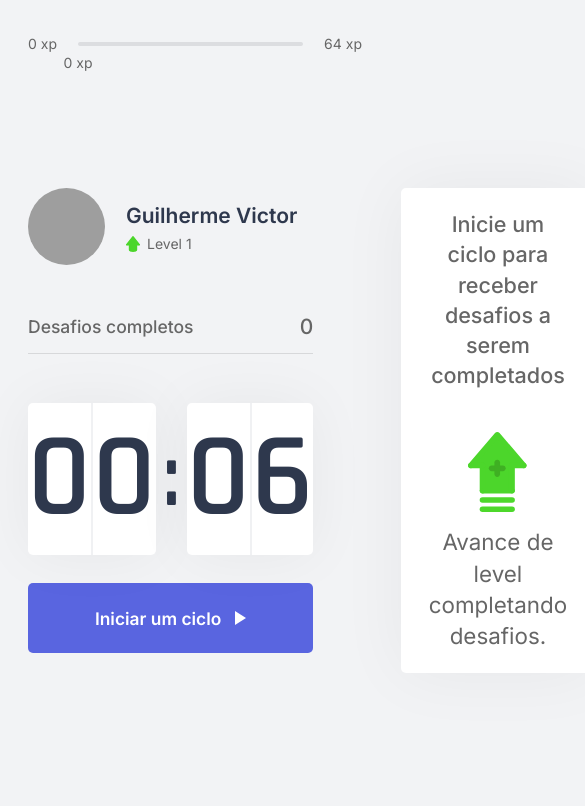
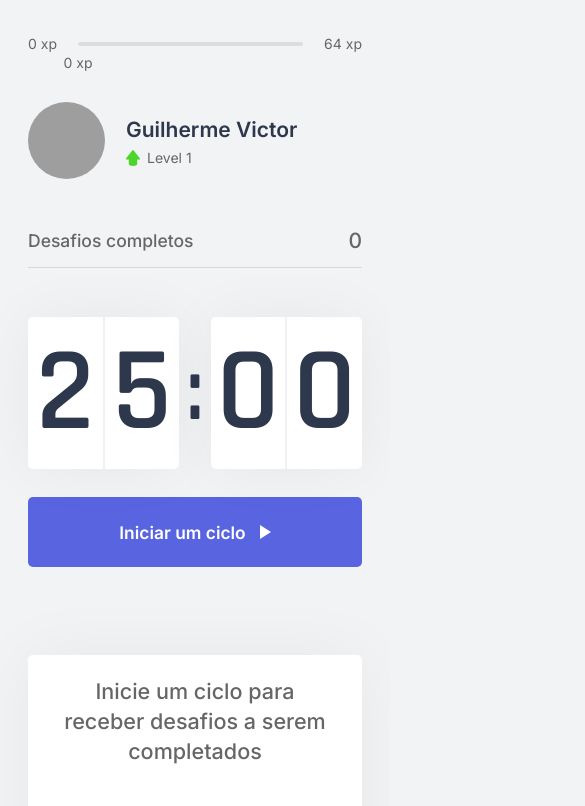
Before and after one commit to guivictorr/moveit, a Next.js app: page / in a window 390 px wide. Shown: the top 806 px of the page, 585 px wide, since content can reach past the window. Built offline with nearby package versions, Linux system fonts and the light colour scheme; grey boxes are pictures that could not be loaded.

Commit message:
feat(responsivity): added responsivity

```diff
--- a/src/context/CountdownContext.tsx
+++ b/src/context/CountdownContext.tsx
@@ -27,7 +27,7 @@ export const CountdownContext = createContext({} as ICountdownContext);
 
 export default function CountdownProvider({ children }: ICountdownProvider) {
   const { startNewChallenge } = useContext(ChallengesContext);
-  const [time, setTime] = useState(0.1 * 60);
+  const [time, setTime] = useState(25 * 60);
   const [isActive, setIsActive] = useState(false);
   const [hasFinished, setHasFinished] = useState(false);
 
@@ -41,7 +41,7 @@ export default function CountdownProvider({ children }: ICountdownProvider) {
   function resetCountdown() {
     clearTimeout(countdownTimeout);
     setIsActive(false);
-    setTime(0.1 * 60);
+    setTime(25 * 60);
     setHasFinished(false);
   }
 
--- a/src/styles/pages/Home.module.scss
+++ b/src/styles/pages/Home.module.scss
@@ -15,3 +15,14 @@
     align-content: center;
   }
 }
+
+@media (max-width: 720px) {
+  .container {
+    height: auto;
+
+    section {
+      margin-top: 50px;
+      grid-template-columns: 1fr;
+    }
+  }
+}
```
